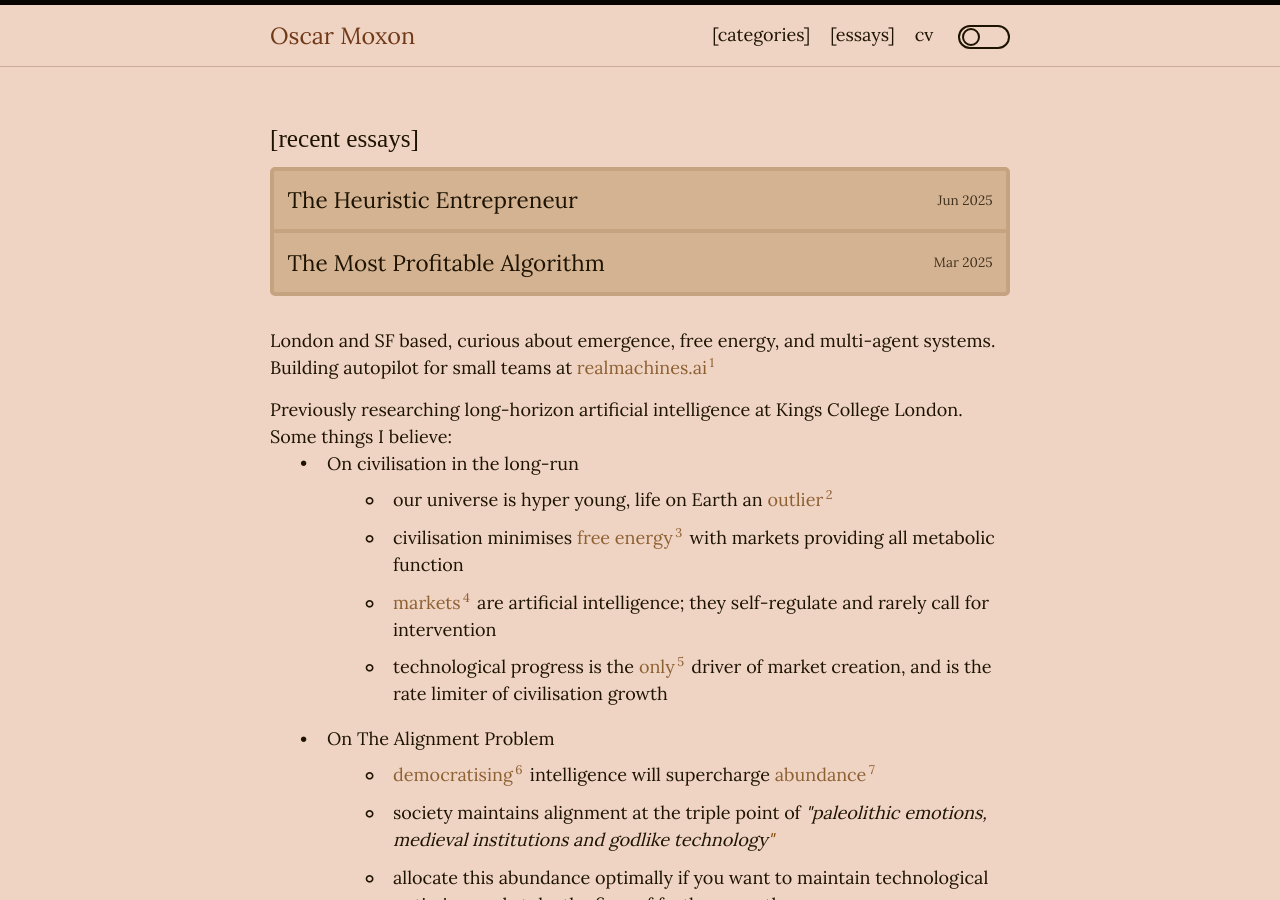
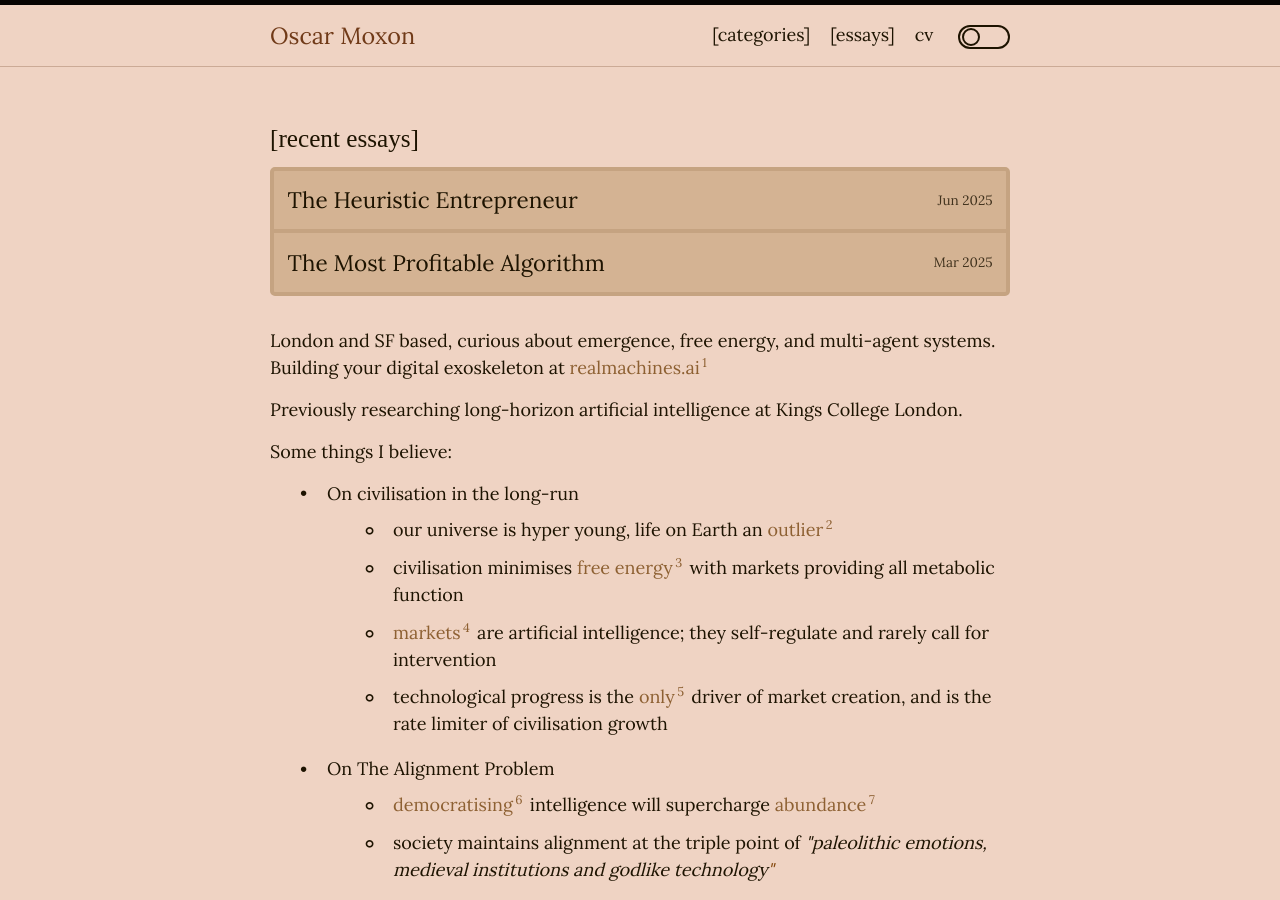
Before and after one commit to mrmoxon/mrmoxon.github.io, a Jekyll site: the page built from index.markdown, in a window 1280 px wide and 900 px high. Built offline with Jekyll 4.4.1, drawn with Linux system fonts in a browser that asks for light colours.

Commit message:
Spacing issues

```diff
--- a/index.markdown
+++ b/index.markdown
@@ -21,7 +21,9 @@
   </div>
 
   <br>
-  <p class="intro">London and SF based, curious about emergence, free energy, and multi-agent systems. Building autopilot for small teams at <a href="https://realmachines.ai/" class="custom-link">realmachines.ai</a></p>Previously researching long-horizon artificial intelligence at Kings College London. Some things I believe:
+  <p class="intro">London and SF based, curious about emergence, free energy, and multi-agent systems. Building your digital exoskeleton at <a href="https://realmachines.ai/" class="custom-link">realmachines.ai</a></p>
+  <p>Previously researching long-horizon artificial intelligence at Kings College London.</p>
+  <p>Some things I believe:</p>
 
   <ul class="custom-bullets">
 
```
